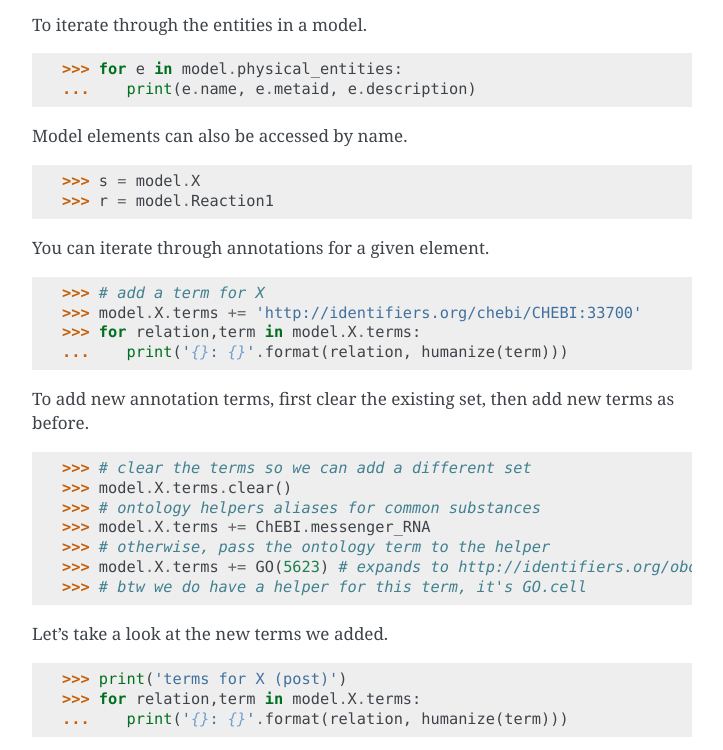
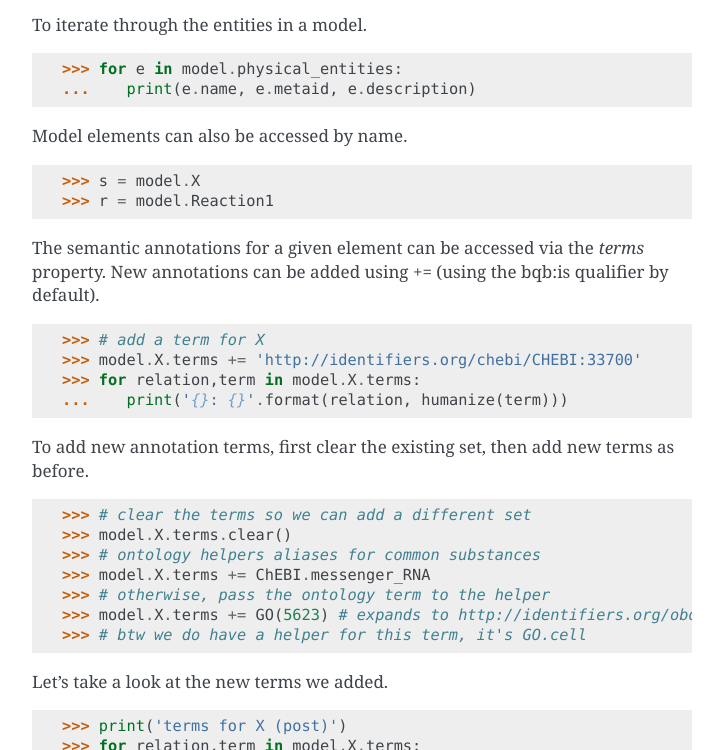
Before and after one commit to 0u812/pysemgen, a Sphinx documentation site: the page built from docs/index.rst, in a window 1280 px wide and 900 px high, scrolled down 1321 px, cut to the strip 24-774 px from the top of the window. Shown: the whole strip, without its empty margins (388-1111 px from the left). Built offline with Sphinx 7.4.7, drawn with Linux system fonts in a browser that asks for light colours.

Commit message:
add more text

```diff
--- a/docs/index.rst
+++ b/docs/index.rst
@@ -67,7 +67,9 @@ Model elements can also be accessed by name.
     >>> s = model.X
     >>> r = model.Reaction1
 
-You can iterate through annotations for a given element.
+The semantic annotations for a given element can be accessed via the `terms`
+property. New annotations can be added using += (using the bqb:is qualifier
+by default).
 
     >>> # add a term for X
     >>> model.X.terms += 'http://identifiers.org/chebi/CHEBI:33700'
```
